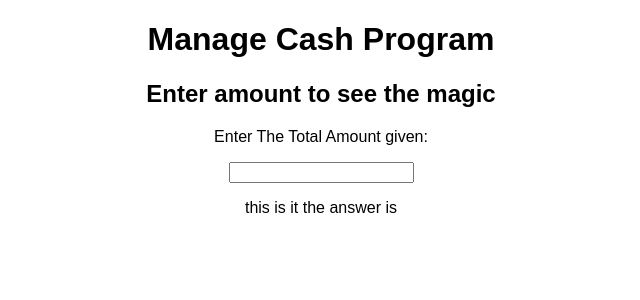
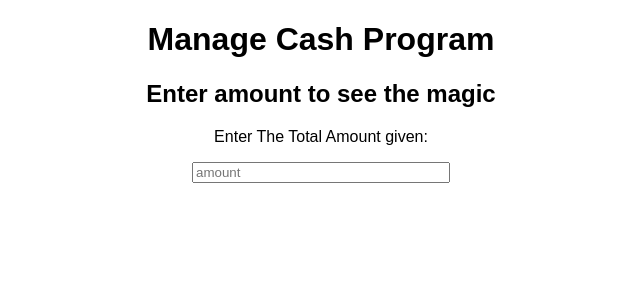
Before and after one commit to abahad7921/neog-build-practice, a React (Create React App) app: page / in a window 1280 px wide. Shown: the top 300 px of the page, without its empty margins (319-959 px from the left). Built offline with nearby package versions, Linux system fonts and the light colour scheme.

Commit message:
style: now output only shows when required

```diff
--- a/src/App.js
+++ b/src/App.js
@@ -28,7 +28,14 @@ export default function App() {
   }
 
   function showIfTrue() {
-    if (show != "") return <input onChange={onChangeHandler2}></input>;
+    if (show != "")
+      return (
+        <input
+          onChange={onChangeHandler2}
+          placeholder="it should be less than or equal to amount"
+          style={{ width: "250px" }}
+        ></input>
+      );
   }
 
   return (
@@ -37,14 +44,18 @@ export default function App() {
       <h2>Enter amount to see the magic</h2>
 
       <p>Enter The Total Amount given: </p>
-      <input onChange={onChangeHandler}></input>
+      <input
+        onChange={onChangeHandler}
+        placeholder="amount"
+        style={{ width: "250px" }}
+      ></input>
       <p>{show}</p>
 
       {
         showIfTrue() //this will show the next bill input if the total amount is given
       }
 
-      <CalculateOutput amt={amount} bill={bill} />
+      <CalculateOutput amt={amount} bill={bill} show={show} />
     </div>
   );
 }
--- a/src/components/CalculateOutput.js
+++ b/src/components/CalculateOutput.js
@@ -1,9 +1,10 @@
 import React, { useState } from "react";
 
 const CalculateOutput = (props) => {
+  // const [showhere, setShowHere] = useState("");
   var amount = props.amt;
   var bill = props.bill;
-  if (amount != 0 && bill != 0) {
+  if (amount !== 0 && bill !== 0) {
     var diff = amount - bill;
 
     var notes = [2000, 500, 100, 20, 10, 5, 1];
@@ -22,9 +23,10 @@ const CalculateOutput = (props) => {
     }
 
     console.log(countNotes);
+    //setShowHere(countNotes);
   }
 
-  return <p>this is it the answer is {countNotes}</p>;
+  return <div>{props.show !== "" ? <p>{countNotes}</p> : ""}</div>;
 };
 
 export default CalculateOutput;
```
